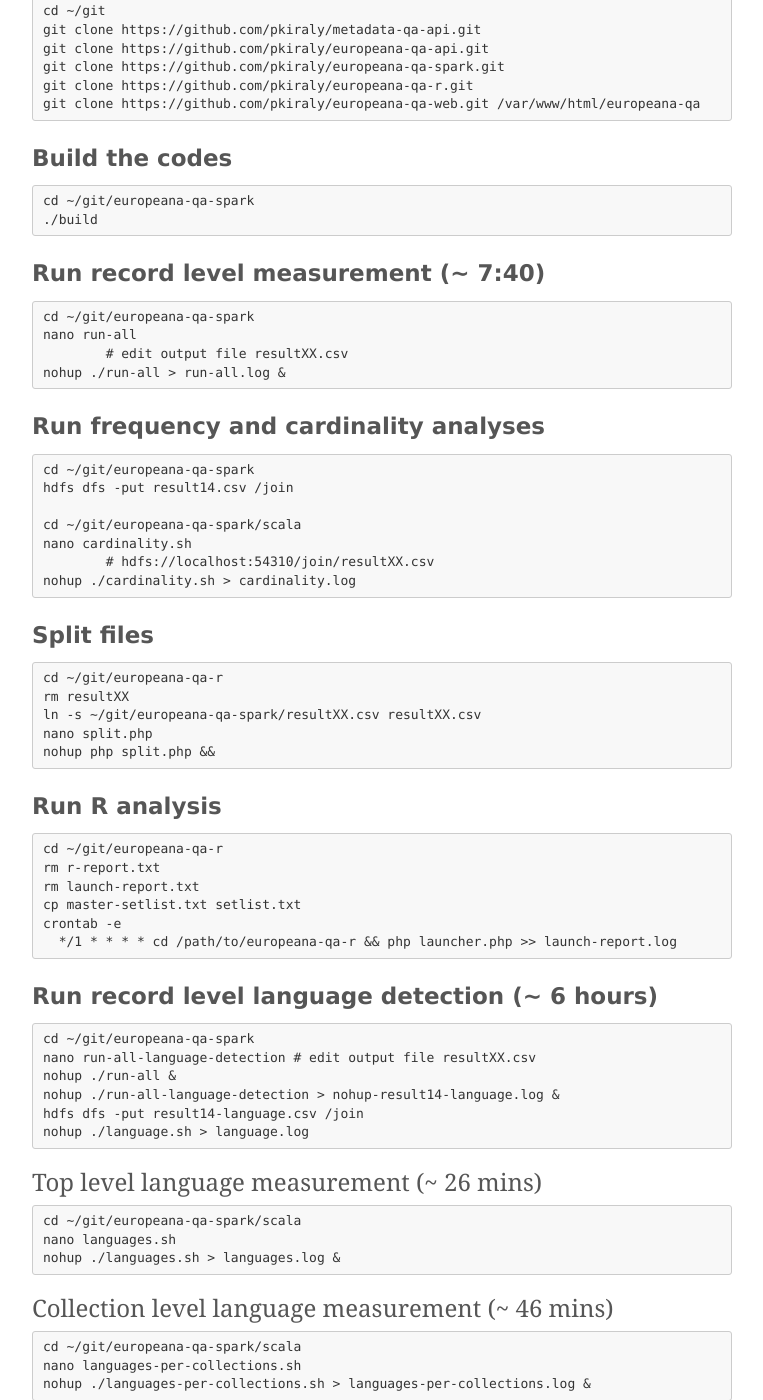
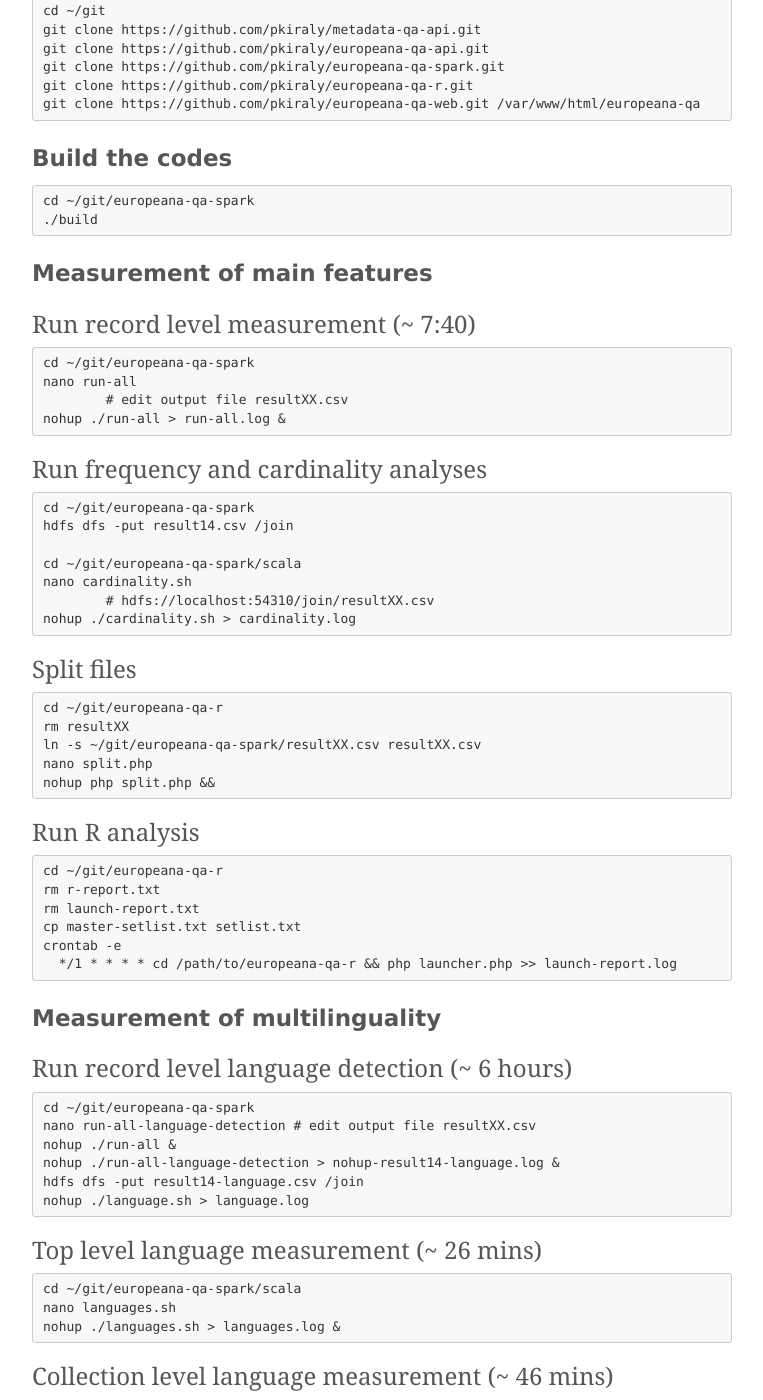
Before and after one commit to pkiraly/pkiraly.github.io, a Jekyll site: the page built from cheatsheet.md, in a window 1280 px wide and 1400 px high, scrolled down 1311 px. Shown: the whole window, without its empty margins (258-1021 px from the left). Built offline with Jekyll 4.4.1, drawn with Linux system fonts in a browser that asks for light colours; nearby versions of some CDN libraries; some web fonts are replaced; comment, search, counter and statistics services are not loaded.

Commit message:
Update cheatsheet.md

````diff
--- a/cheatsheet.md
+++ b/cheatsheet.md
@@ -26,7 +26,9 @@
 ./build
 ```
 
-## Run record level measurement (~ 7:40)
+## Measurement of main features
+
+### Run record level measurement (~ 7:40)
 
 ```
 cd ~/git/europeana-qa-spark
@@ -35,7 +37,7 @@
 nohup ./run-all > run-all.log &
 ```
 
-## Run frequency and cardinality analyses
+### Run frequency and cardinality analyses
 
 ```
 cd ~/git/europeana-qa-spark
@@ -47,8 +49,7 @@
 nohup ./cardinality.sh > cardinality.log
 ```
 
-
-## Split files
+### Split files
 
 ```
 cd ~/git/europeana-qa-r
@@ -58,7 +59,7 @@
 nohup php split.php &&
 ```
 
-## Run R analysis
+### Run R analysis
 
 ```
 cd ~/git/europeana-qa-r
@@ -69,7 +70,9 @@
   */1 * * * * cd /path/to/europeana-qa-r && php launcher.php >> launch-report.log
 ```
 
-## Run record level language detection (~ 6 hours)
+## Measurement of multilinguality
+
+### Run record level language detection (~ 6 hours)
 
 ```
 cd ~/git/europeana-qa-spark
````
